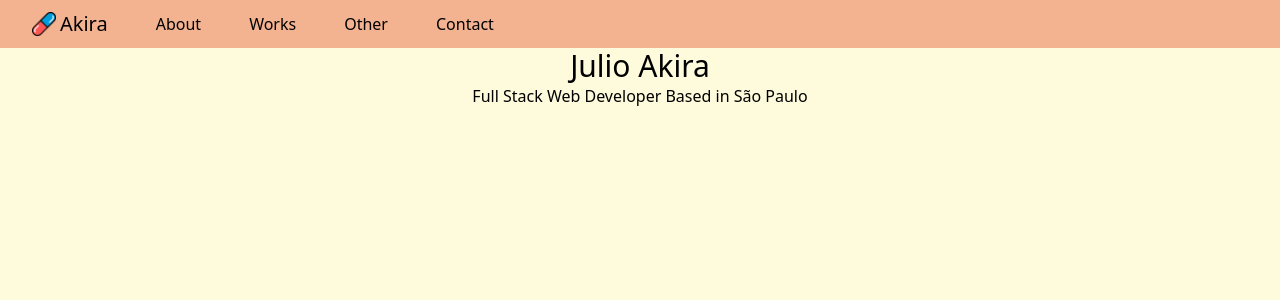
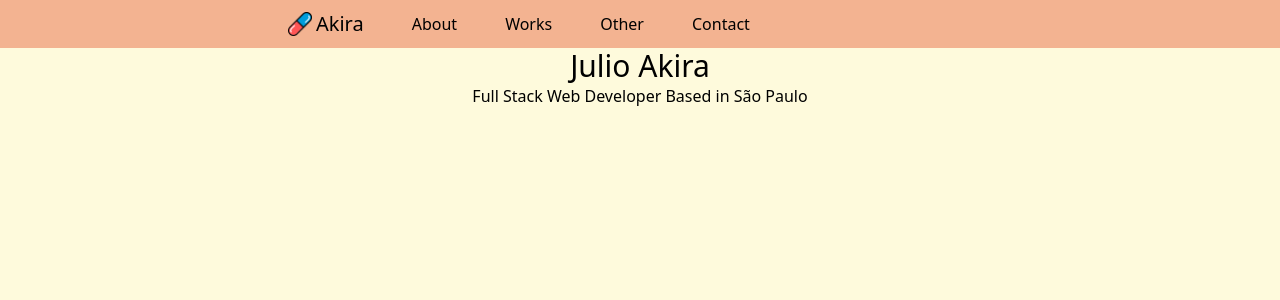
Before and after one commit to julioakira/akira-homepage-react, a Next.js app: page / in a window 1280 px wide. Shown: the top 300 px of the page. Built offline with nearby package versions, Linux system fonts and the light colour scheme.

Commit message:
testing spacing

```diff
--- a/src/components/Navbar.tsx
+++ b/src/components/Navbar.tsx
@@ -7,7 +7,7 @@ import { MenuIcon } from './icons';
 
 export default function Navbar(): ReactElement<'nav'> {
   return (
-    <nav className='bg-peach dark:bg-medium-slate-blue h-12 flex items-center'>
+    <nav className='bg-peach dark:bg-medium-slate-blue h-12 flex items-center lg:pr-64 lg:pl-64'>
       <div className='lg:pl-4'>
         <Link href='/'>
           <div className='flex items-center justify-center [&>img]:hover:rotate-12 gap-1'>
@@ -22,7 +22,7 @@ export default function Navbar(): ReactElement<'nav'> {
         <Link href='/other'>Other</Link>
         <Link href='/other'>Contact</Link>
       </div>
-      <div className='flex flex-row ml-auto pr-4 md:ml-auto md:pr-4'>
+      <div className='flex flex-row ml-auto pr-4 pl-4 md:ml-auto md:pr-8'>
         <ThemeSwitcher />
         <div className="lg:hidden pl-4">
           <button className="flex items-center px-3 py-3 border-2 rounded">
```
